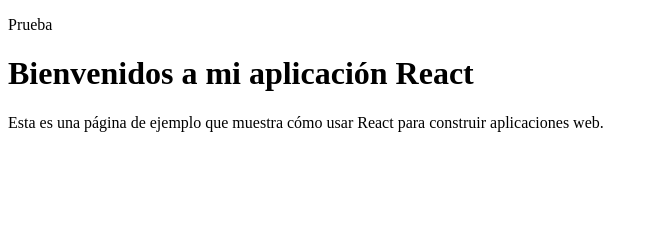
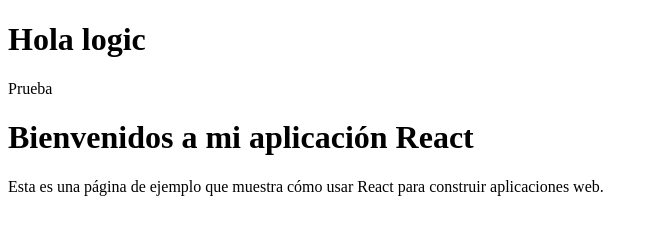
Before and after one commit to jgarcialogic/npmpipeline, a React app: page public/index.html in a window 1280 px wide. Shown: the whole page, without its empty margins (0-658 px from the left). Built offline with nearby package versions, Linux system fonts and the light colour scheme.

Commit message:
Update index.html

```diff
--- a/public/index.html
+++ b/public/index.html
@@ -3,6 +3,7 @@
   <head>
     <meta charset="utf-8" />
     <title>Mi primera página con React</title>
+    <h1>Hola logic</h1>
   </head>
   <body>
     <p>Prueba<p>
```
